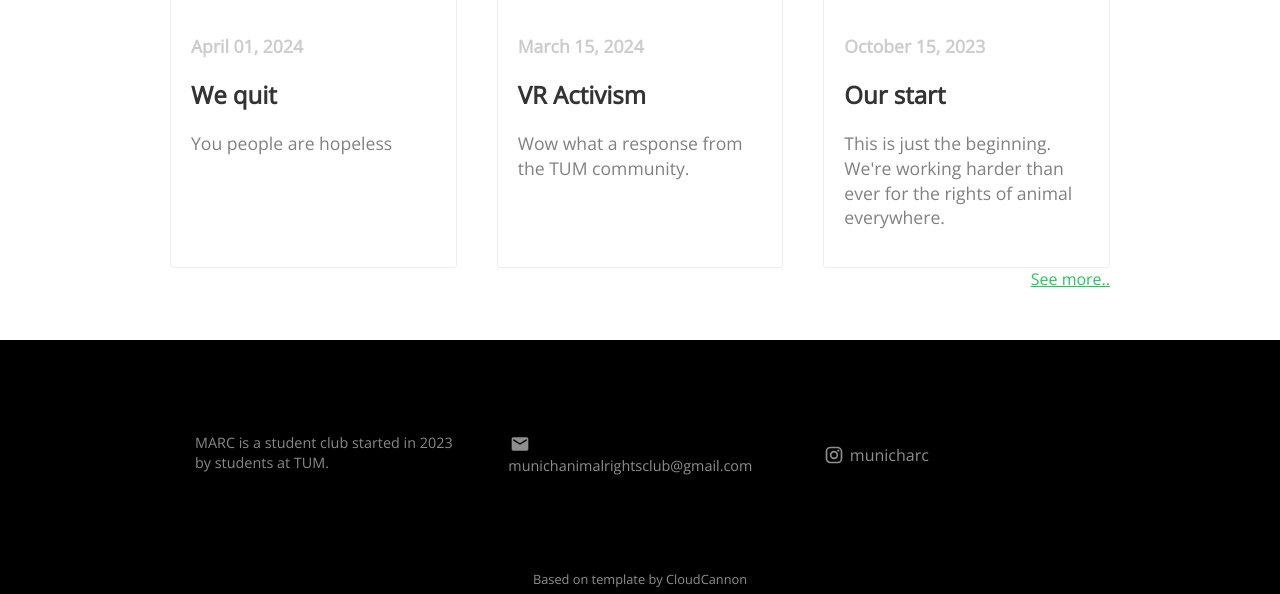
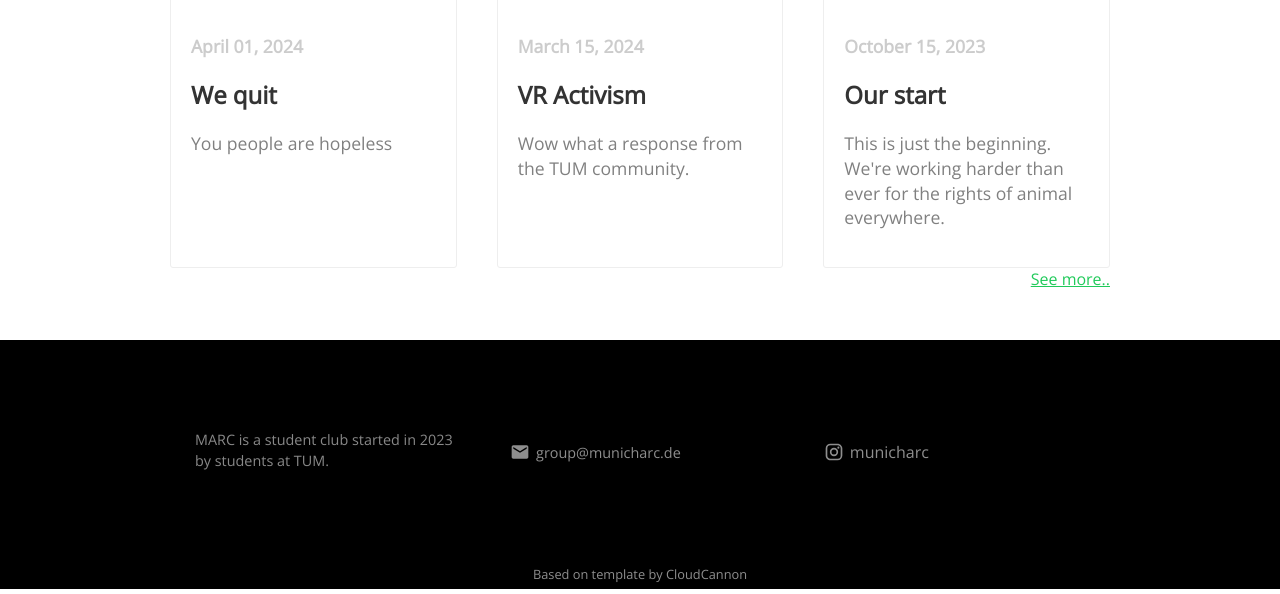
Before and after one commit to municharc/municharc.github.io, a Jekyll site: the page built from past-events.html, in a window 1280 px wide, cut to the strip 472-1066 px from the top of the page. Built offline with Jekyll 4.4.1, drawn with Linux system fonts in a browser that asks for light colours; nearby versions of some CDN libraries.

Commit message:
Changed email to alias
group@municharc.de forwards directly to the gmail address

```diff
--- a/_layouts/default.html
+++ b/_layouts/default.html
@@ -39,7 +39,7 @@
 				<div class="contact">
 					<p class="email">
 						<a href="mailto:{{ site.data.company.email }}">
-							{% include icons/footer.html icon="email" %} munichanimalrightsclub@gmail.com
+							{% include icons/footer.html icon="email" %} group@municharc.de
 						</a>
 					</p>
 				</div>
```
